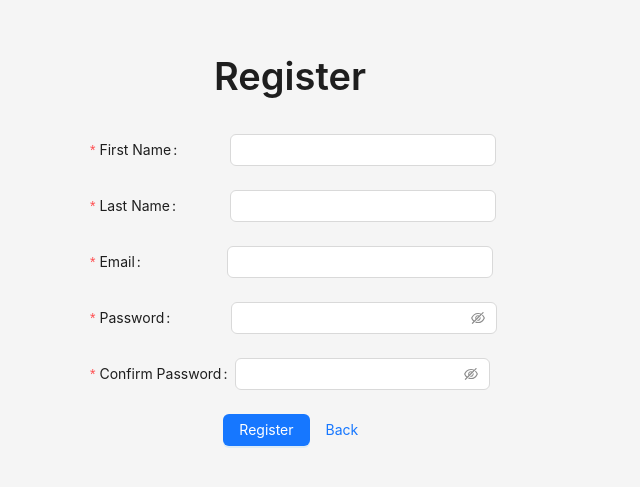
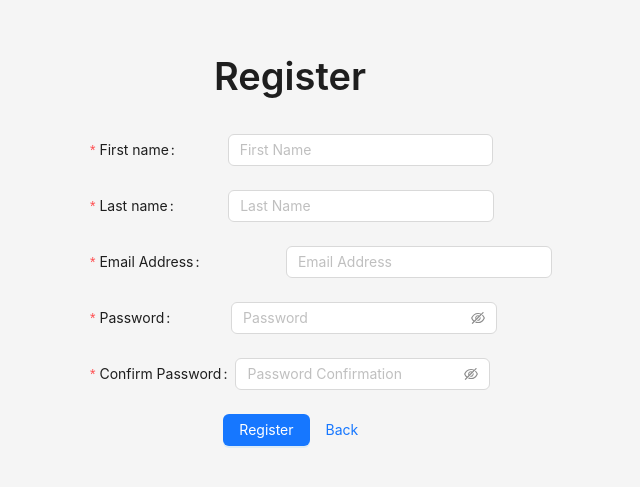
Before and after one commit to umanni/Fullstack-Developer, a React (Vite) app in the folder web/: page /register in a window 1280 px wide. Shown: the part 139-626 px from the top of the page, without its empty margins (350-990 px from the left). Built offline with nearby package versions, Linux system fonts and the light colour scheme.

Commit message:
update register component

```diff
--- a/web/src/components/Register/index.tsx
+++ b/web/src/components/Register/index.tsx
@@ -42,7 +42,7 @@ function RegisterPage() {
 
   return (
     <Layout>
-      <Content className="container">
+      <Content className="registerContainer">
         <Title>Register</Title>
         <Form
           className="registerForm"
@@ -52,7 +52,7 @@ function RegisterPage() {
           autoComplete="on"
         >
           <Form.Item
-            label="First Name"
+            label="First name"
             name="firstName"
             rules={[
               { required: true, message: 'Please input your first name!' },
@@ -62,11 +62,11 @@ function RegisterPage() {
               },
             ]}
           >
-            <Input className="firstNameInput" />
+            <Input className="firstNameInput" placeholder="First Name" />
           </Form.Item>
 
           <Form.Item
-            label="Last Name"
+            label="Last name"
             name="lastName"
             rules={[
               { required: true, message: 'Please input your last name!' },
@@ -76,11 +76,11 @@ function RegisterPage() {
               },
             ]}
           >
-            <Input className="lastNameInput" />
+            <Input className="lastNameInput" placeholder="Last Name" />
           </Form.Item>
 
           <Form.Item
-            label="Email"
+            label="Email Address"
             name="email"
             rules={[
               { required: true, message: 'Please input your email!' },
@@ -90,7 +90,7 @@ function RegisterPage() {
               },
             ]}
           >
-            <Input className="emailInput" />
+            <Input className="emailInput" placeholder="Email Address" />
           </Form.Item>
 
           <Form.Item
@@ -98,11 +98,10 @@ function RegisterPage() {
             name="password"
             rules={[{ required: true, message: 'Please input your password!' }]}
           >
-            <Input.Password className="passwordInput" />
+            <Input.Password className="passwordInput" placeholder="Password" />
           </Form.Item>
 
           <Form.Item
-            className="passwordConfirmationForm"
             label="Confirm Password"
             name="passwordConfirmation"
             dependencies={['password']}
@@ -118,10 +117,13 @@ function RegisterPage() {
               }),
             ]}
           >
-            <Input.Password />
+            <Input.Password
+              className="passwordConfirmationInput"
+              placeholder="Password Confirmation"
+            />
           </Form.Item>
 
-          <Form.Item wrapperCol={{ offset: 8, span: 16 }}>
+          <Form.Item className="buttons" wrapperCol={{ offset: 8, span: 16 }}>
             <Button
               type="primary"
               htmlType="submit"
--- a/web/src/components/Register/styles.scss
+++ b/web/src/components/Register/styles.scss
@@ -1,5 +1,6 @@
-.container {
+.registerContainer {
   display: flex;
+  flex-direction: column;
   height: 100vh;
   justify-content: center;
   align-items: center;
@@ -10,6 +11,9 @@
 }
 
 .registerForm {
+  display: flex;
+  flex-direction: column;
+  align-items: flex-end;
   margin-top: 1rem;
   width: 25rem;
 }
@@ -33,3 +37,10 @@
   margin-left: 3.3rem;
   width: 16.6rem;
 }
+
+.buttons {
+  display: flex;
+  flex-direction: column;
+  justify-content: center;
+  width: 100%;
+}
```
